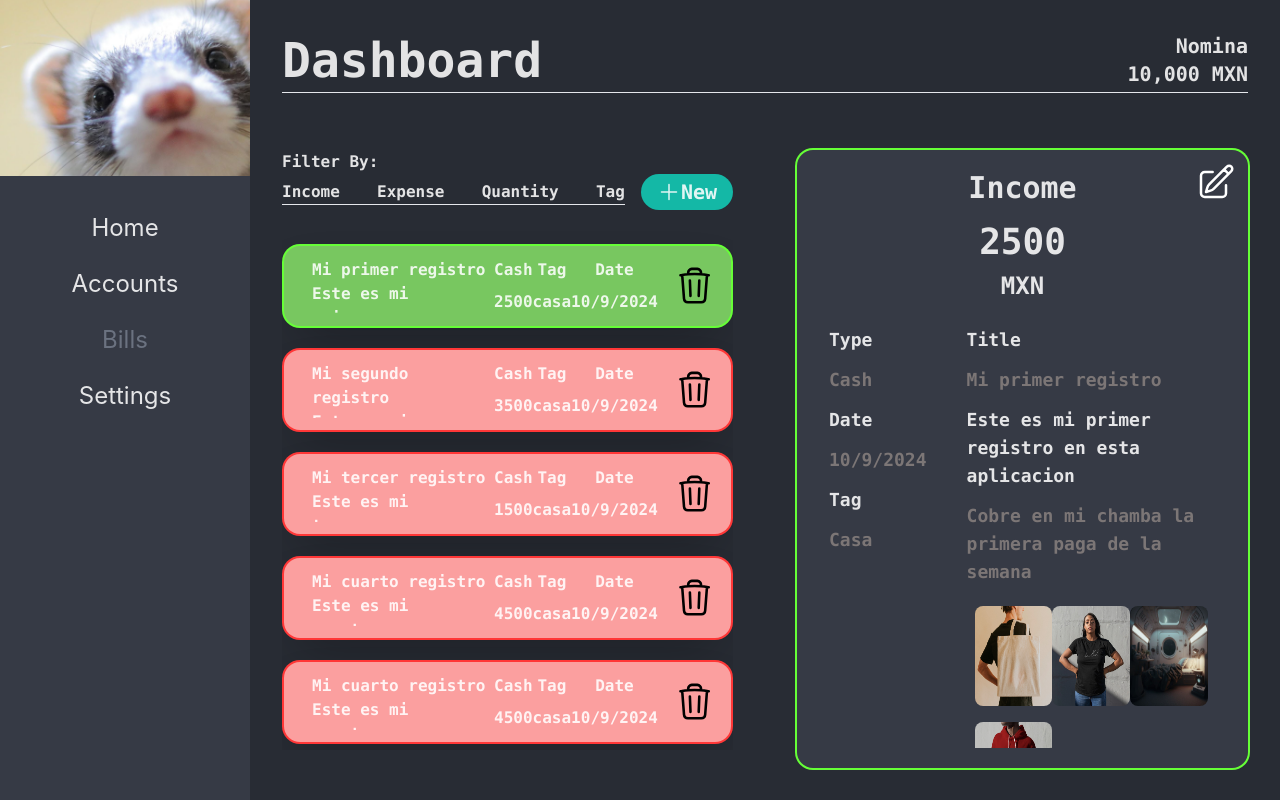
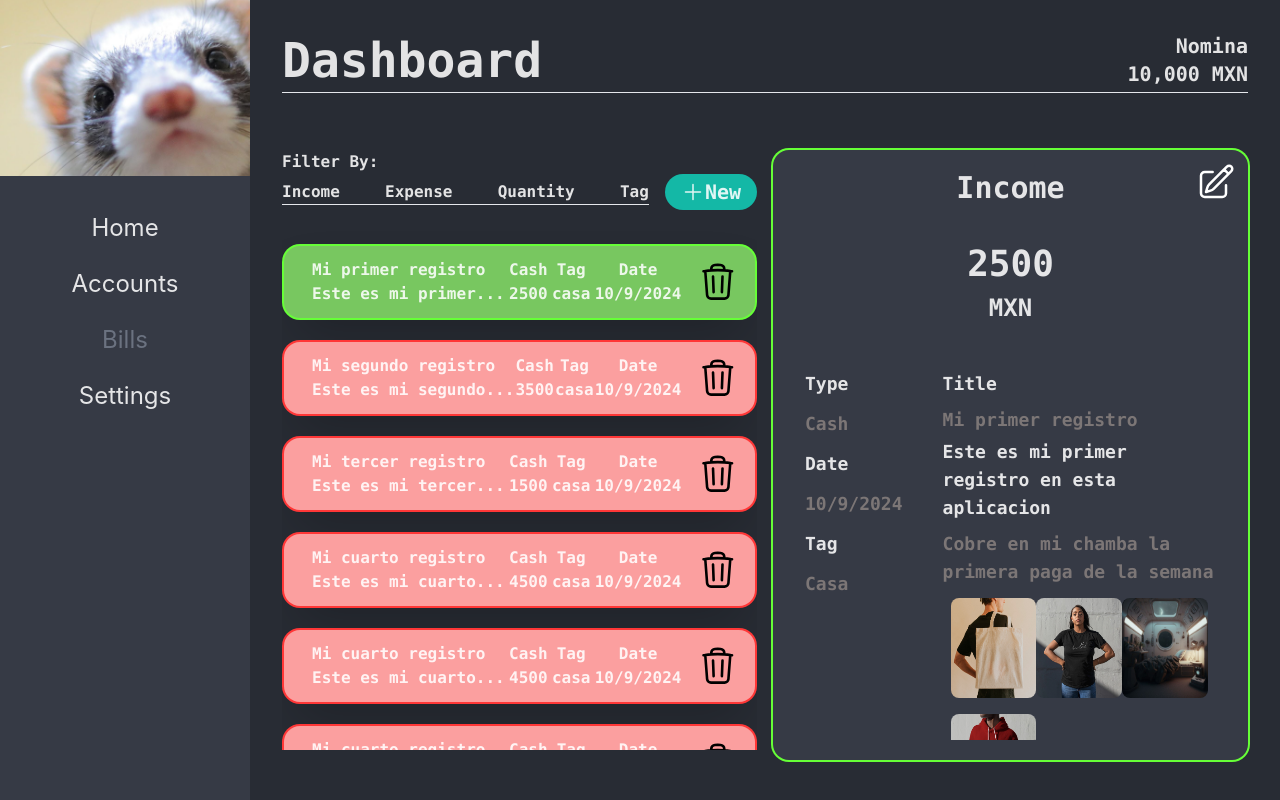
Before and after one commit to arieldelg/tracking-wallet, a React (Vite) app: page /bills in a window 1280 px wide. Built offline with nearby package versions, Linux system fonts and the light colour scheme.

Commit message:
Bill Page working

```diff
--- a/package.json
+++ b/package.json
@@ -19,6 +19,7 @@
     "react-dom": "^18.3.1",
     "react-redux": "^9.1.2",
     "react-router-dom": "^6.26.2",
+    "tailwind-merge": "^2.5.3",
     "yup": "^1.4.0"
   },
   "devDependencies": {
--- a/src/components/walletApp/BillPreviewCard.tsx
+++ b/src/components/walletApp/BillPreviewCard.tsx
@@ -1,16 +1,43 @@
 import { TrashIcon } from "@heroicons/react/24/outline";
 import { NoteProps } from "../../interface/walletApp";
+import { CSSProperties } from "react";
+import { twMerge } from "tailwind-merge";
 
 interface Props {
   props: NoteProps;
   onClick?: (note: NoteProps) => void;
   deleteNote?: (id: string) => void;
+  style?: CSSProperties;
+  className?: string;
 }
 
-const BillPreviewCard = ({ props, onClick, deleteNote }: Props) => {
+const BillPreviewCard = ({
+  props,
+  onClick,
+  deleteNote,
+  style,
+  className,
+}: Props) => {
+  const classes = twMerge(`
+    w-full
+    h-20
+    ring-2
+    rounded-2xl
+    shadow-2xl
+    flex
+    gap-4
+    items-center
+    justify-between
+    pl-7
+    pr-4
+    py-3
+    cursor-pointer
+    ${className ?? ""}
+    `);
   return (
     <div
-      className={`w-full h-20 ring-2 rounded-2xl shadow-2xl flex gap-4 items-center justify-between pl-7 pr-4 py-3 cursor-pointer ${
+      style={style}
+      className={`${classes} ${
         props?.typeCurrency === "income"
           ? "bg-customGreen ring-customGreen"
           : "bg-customRed ring-customRed"
--- a/src/components/walletApp/MyBillComponent.tsx
+++ b/src/components/walletApp/MyBillComponent.tsx
@@ -13,7 +13,6 @@ type Props = {
 const MyBillComponent = ({
   activeNote,
   nameHeader = "New Bill",
-  closeModal,
   getImage,
 }: Props) => {
   const navigate = useNavigate();
@@ -33,7 +32,6 @@ const MyBillComponent = ({
       <PencilSquareIcon
         className="w-10 absolute top-3 right-3 text-white cursor-pointer"
         onClick={() => {
-          if (closeModal) closeModal();
           setHeaderName(nameHeader);
           navigate("/newBill");
         }}
@@ -41,7 +39,7 @@ const MyBillComponent = ({
       <h1 className="text-3xl ultraWide:text-4xl text-center first-letter:capitalize">
         {activeNote?.typeCurrency}
       </h1>
-      <div className="flex flex-col justify-center items-center h-auto gap-2 py-4">
+      <div className="flex flex-col justify-center items-center h-auto gap-2">
         <p className="text-4xl ultraWide:text-6xl">{activeNote?.quantity}</p>
         <p className="text-2xl ultraWide:text-4xl">{activeNote?.currency}</p>
       </div>
@@ -70,14 +68,14 @@ const MyBillComponent = ({
         {/*
     //* seccion 2 ( title y note )
     */}
-        <div className="space-y-3">
-          <div className="gap-3 h-auto flex flex-col justify-between">
+        <div className="space-y-1">
+          <div className="gap-2 h-auto flex flex-col justify-between">
             <h2 className="first-letter:capitalize">title</h2>
             <p className="text-[#7C7676] first-letter:capitalize">
               {activeNote?.title}
             </p>
           </div>
-          <div className="h-auto gap-3 flex flex-col justify-between">
+          <div className="h-auto gap-2 flex flex-col justify-between">
             <h2 className="first-letter:capitalize">{activeNote?.note}</h2>
             <p className="text-[#7C7676] first-letter:capitalize">
               cobre en mi chamba la primera paga de la semana
--- a/src/components/walletApp/MyNewButton.tsx
+++ b/src/components/walletApp/MyNewButton.tsx
@@ -5,14 +5,15 @@ import { useHeaderName } from "../../hooks";
 type Props = {
   reset?: () => void;
   headerName?: string;
+  to: string;
 };
 
-const MyNewButton = ({ reset, headerName = "New Bill" }: Props) => {
+const MyNewButton = ({ reset, headerName = "New Bill", to }: Props) => {
   const { setHeaderName } = useHeaderName();
   return (
     <NavLink
       className="w-24 h-9 bg-teal-500 rounded-full flex items-center justify-between text-xl px-4"
-      to={"newBill"}
+      to={to}
       onClick={() => {
         if (reset) reset();
         setHeaderName(headerName);
--- a/src/pages/BillsPage.tsx
+++ b/src/pages/BillsPage.tsx
@@ -10,9 +10,9 @@ const BillsPage = () => {
   const notes = useAppSelector(GetNotesDBSelector);
   const activeNote = useAppSelector(ActiveNoteSelector);
   const { height } = useWindowDimensions();
-  const { deleteNote, setOpenBill } = useWalletStore();
+  const { deleteNote, setOpenBill, reset } = useWalletStore();
   return (
-    <div className="grid grid-cols-2 gap-16">
+    <div className="grid grid-cols-2 gap-4">
       <div className="w-full space-y-5">
         <div>
           <h1 className="text-base">Filter By:</h1>
@@ -26,14 +26,14 @@ const BillsPage = () => {
               </ul>
               <hr />
             </div>
-            <MyNewButton headerName="Edit" />
+            <MyNewButton headerName="Edit" to="/newbill" reset={reset} />
           </div>
         </div>
         <div
           style={{
             height: height - 280,
           }}
-          className={`flex flex-col gap-6 py-4 px-[2px] overflow-auto scrollbar bg-customBGDark2`}
+          className={`flex flex-col gap-6 py-4 px-[2px] overflow-auto scrollbar `}
         >
           {notes?.map(({ ...props }) => (
             <BillPreviewCard
@@ -41,11 +41,19 @@ const BillsPage = () => {
               key={props.id}
               deleteNote={deleteNote}
               onClick={setOpenBill}
+              className={`${
+                activeNote?.id === props.id ? "animate-translateCard" : ""
+              } sm:max-w-[565px] ultraWide:max-w-[700px]`}
             />
           ))}
         </div>
       </div>
-      <div className="place-content-center h-full">
+      <div
+        style={{
+          height: height - 190,
+        }}
+        className="place-content-center h-full"
+      >
         {activeNote ? (
           <MyBillComponent activeNote={activeNote!} />
         ) : (
--- a/src/pages/Home.tsx
+++ b/src/pages/Home.tsx
@@ -95,7 +95,7 @@ const Home = () => {
     */}
       <div className="w-full flex items-center justify-between pb-6">
         <h2 className="text-4xl">Bills</h2>
-        <MyNewButton reset={reset} headerName="New Bill" />
+        <MyNewButton reset={reset} headerName="New Bill" to="newbill" />
       </div>
       {notes?.length !== 0 ? (
         <div>
--- a/src/pages/NewBill.tsx
+++ b/src/pages/NewBill.tsx
@@ -21,10 +21,7 @@ import { ActiveNoteSelector } from "../store/wallet/walletSlice";
 import { useNavigate } from "react-router-dom";
 import { InitialValues, NoteProps } from "../interface/walletApp";
 import { useHeaderName } from "../hooks";
-import {
-  startResetActiveNote,
-  startSavingNewNote,
-} from "../store/wallet/thunk";
+import { startSavingNewNote } from "../store/wallet/thunk";
 
 const validationTypePayment: string[] = [];
 
@@ -213,7 +210,7 @@ const NewBill = () => {
                   type="button"
                   className="w-52 ultraWide:w-64 h-full bg-customRed rounded-full ring-2 ring-customRed hover:bg-red-500 hover:ring-red-300"
                   onClick={() => {
-                    dispatch(startResetActiveNote());
+                    // dispatch(startResetActiveNote());
                     setHeaderName("Dashboard");
                     navigate(-1);
                   }}
--- a/src/store/wallet/thunk.ts
+++ b/src/store/wallet/thunk.ts
@@ -1,5 +1,6 @@
 import { NoteProps } from "../../interface/walletApp";
 import { RootState } from "../store";
+import { setClose } from "../ui/uiSlice";
 import { setActiveNote, setNotes, setSaveNote } from "./walletSlice";
 
 export const startSavingActiveNote = (note: NoteProps) => {
@@ -17,9 +18,10 @@ export const startResetActiveNote = () => {
   return async (
     dispatch: (arg0: {
       payload: NoteProps | undefined;
-      type: "wallet/setActiveNote";
+      type: "wallet/setActiveNote" | "ui/setClose";
     }) => void
   ) => {
+    dispatch(setClose());
     dispatch(setActiveNote(undefined));
   };
 };
@@ -38,14 +40,15 @@ export const startGetNotesDB = (data: NoteProps[]) => {
 export const startDeleteNote = (id: string) => {
   return async (
     dispatch: (arg0: {
-      payload: NoteProps[] | null;
-      type: "wallet/setNotes";
+      payload: NoteProps[] | null | undefined | NoteProps;
+      type: "wallet/setNotes" | "wallet/setActiveNote";
     }) => void,
     getState: () => RootState
   ) => {
     const notes = getState().wallet.notes;
     const newNotes = notes?.filter((idNote) => idNote.id !== id);
     dispatch(setNotes(newNotes as NoteProps[]));
+    dispatch(setActiveNote(undefined));
   };
 };
 
--- a/tailwind.config.js
+++ b/tailwind.config.js
@@ -19,6 +19,7 @@ export default {
         fadeIn: "fadeIn 1s linear 1",
         fadeInBillModal: "fadeIn 0.3s ease 1",
         translateImg: "translateX 0.5s linear 1 forwards",
+        translateCard: "translateXCard 0.3s linear 1 forwards",
       },
       keyframes: {
         fadeIn: {
@@ -27,6 +28,9 @@ export default {
         },
         translateX: {
           "100%": { transform: "translateX(100%)" },
+        },
+        translateXCard: {
+          "100%": { transform: "translateX(5%)" },
         },
       },
       width: {
```
Also changed, not shown: 1 other file (tests, documents, lock files or other folders).
